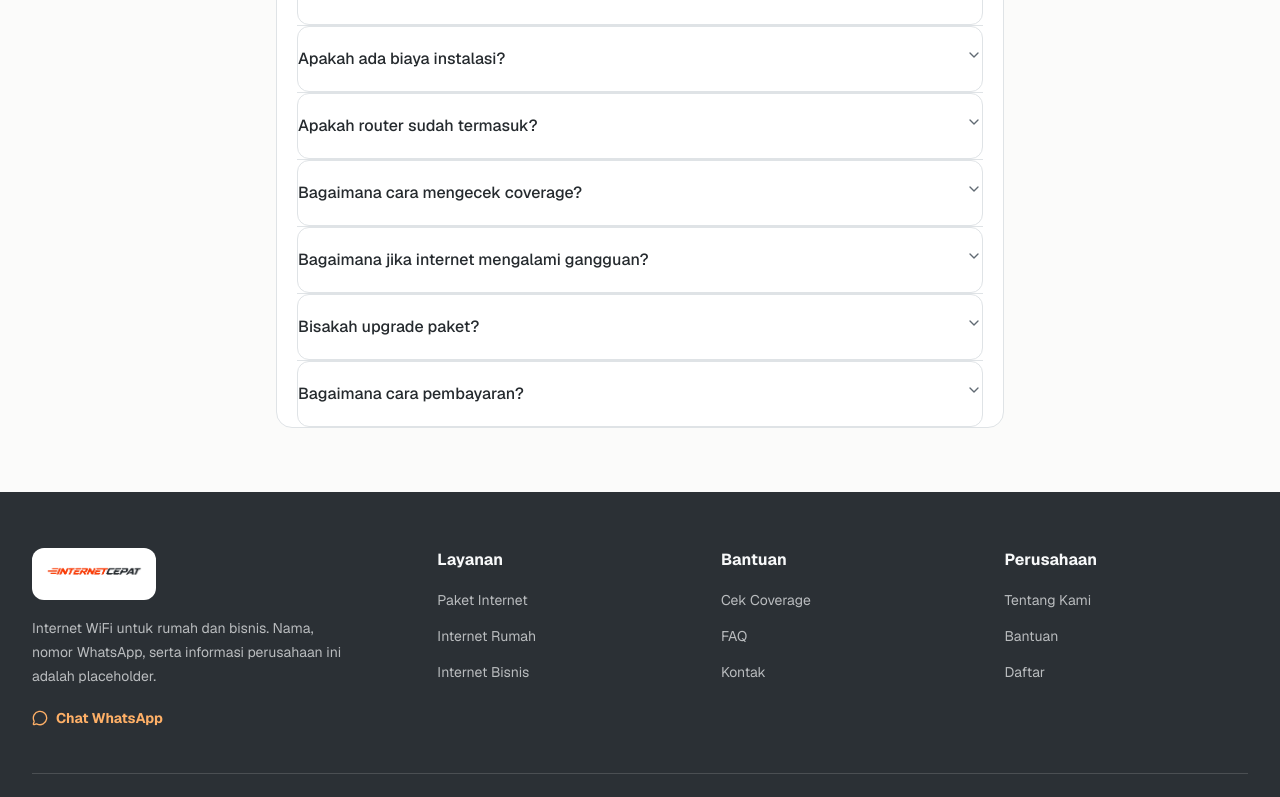
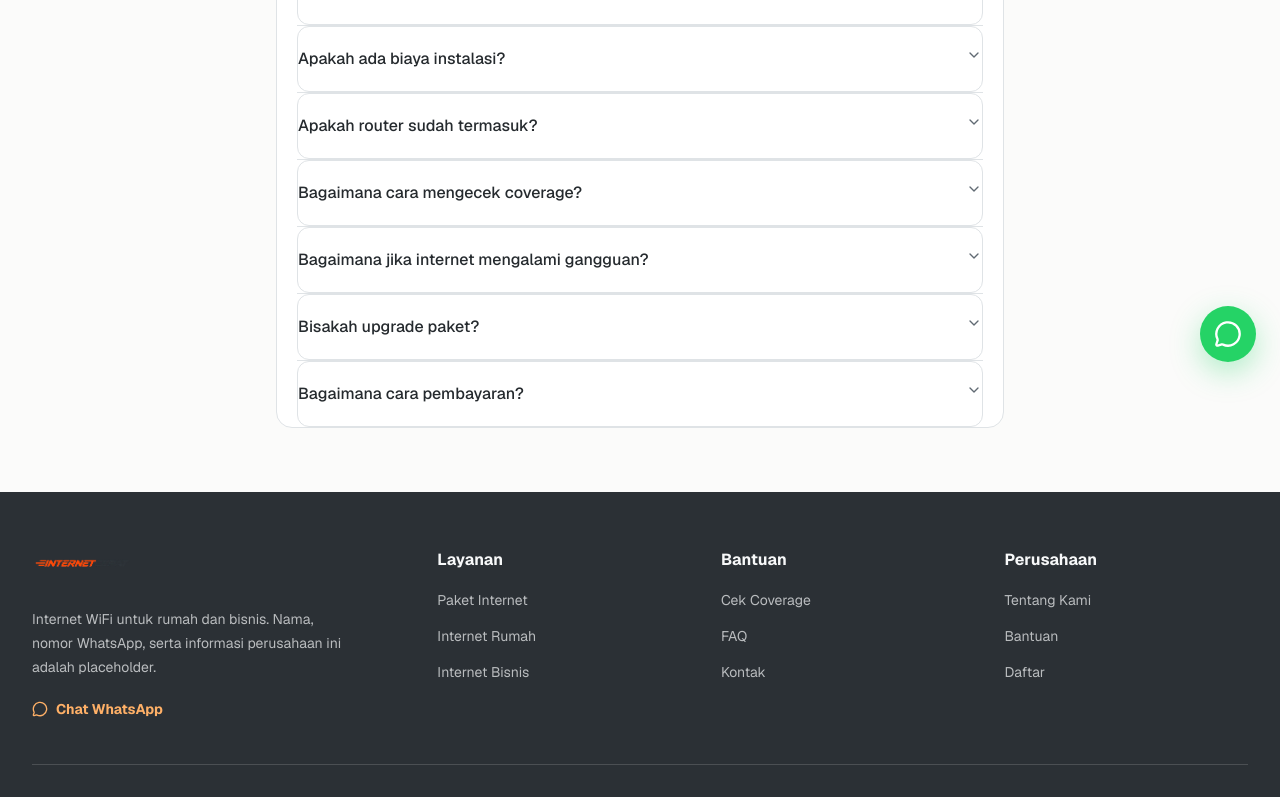
Before and after one commit to Rydhlnst/juliantnet, a Next.js app: page /faq in a window 1280 px wide. Shown: the part 414-1211 px from the top of the page. Built offline with nearby package versions, Linux system fonts and the light colour scheme.

Commit message:
Add branded imagery and WhatsApp contact button

```diff
--- a/app/layout.tsx
+++ b/app/layout.tsx
@@ -1,6 +1,7 @@
 import type { Metadata } from "next"
 import { Geist } from "next/font/google"
 import "./globals.css"
+import { FloatingWhatsapp } from "@/components/floating-whatsapp"
 
 const geist = Geist({ variable: "--font-geist", subsets: ["latin"] })
 
@@ -13,5 +14,5 @@ export const metadata: Metadata = {
 }
 
 export default function RootLayout({ children }: LayoutProps<"/">) {
-  return <html lang="id" className={`${geist.variable} scroll-smooth`}><body>{children}</body></html>
+  return <html lang="id" className={`${geist.variable} scroll-smooth`}><body>{children}<FloatingWhatsapp /></body></html>
 }
--- a/app/page.tsx
+++ b/app/page.tsx
@@ -55,9 +55,9 @@ export default function Home() {
       <section className="border-b border-border/70 bg-white"><div className="mx-auto grid max-w-7xl grid-cols-2 divide-x divide-y divide-border/70 px-5 sm:grid-cols-4 lg:px-8">{["Statistik pelanggan", "Uptime jaringan", "Dukungan pelanggan", "Informasi layanan"].map((item) => <div key={item} className="px-4 py-6 sm:px-6"><p className="text-sm font-black text-primary">—</p><p className="mt-1 text-sm font-medium text-muted-foreground">{item}<br />menunggu data resmi</p></div>)}</div></section>
       <section id="paket" className="mx-auto max-w-7xl px-5 py-20 lg:px-8"><div className="flex flex-col justify-between gap-6 md:flex-row md:items-end"><SectionHeading eyebrow="Paket internet" title="Pilih kecepatan yang cocok untuk kamu" description="Harga ditampilkan sebagai placeholder sampai detail komersial disediakan. Paket mudah dibandingkan dari jumlah perangkat dan aktivitasnya." /><Link className="font-bold text-primary hover:underline" href="/paket-internet">Bandingkan semua paket →</Link></div><div className="mt-10 grid gap-5 md:grid-cols-2 xl:grid-cols-4">{plans.map((plan) => <PlanCard key={plan.name} plan={plan} />)}</div></section>
       <section className="bg-secondary py-20 text-secondary-foreground"><div className="mx-auto grid max-w-7xl gap-10 px-5 lg:grid-cols-[.85fr_1.15fr] lg:px-8"><SectionHeading eyebrow="Pilih dengan jelas" title="Berapa Mbps yang kamu butuhkan?" description="Cocokkan aktivitas utama dengan kapasitas yang paling nyaman." /><div className="grid gap-px overflow-hidden rounded-2xl bg-white/20 sm:grid-cols-2">{plans.map((plan) => <div key={plan.name} className="bg-secondary p-6"><p className="text-3xl font-black text-accent">{plan.speed}</p><h3 className="mt-4 text-lg font-bold">{plan.name}</h3><p className="mt-2 text-sm leading-6 text-secondary-foreground/70">{plan.description}</p></div>)}</div></div></section>
-      <section className="mx-auto max-w-7xl px-5 py-20 lg:px-8"><div className="grid gap-10 lg:grid-cols-[1fr_.92fr] lg:items-center"><div className="relative min-h-105 overflow-hidden rounded-[2rem]"><Image src="https://images.unsplash.com/photo-1593642532400-2682810df593?auto=format&fit=crop&w=1400&q=85" alt="Seseorang bekerja menggunakan laptop di rumah" fill sizes="(max-width: 1024px) 100vw, 55vw" className="object-cover" /></div><div><SectionHeading eyebrow="Untuk keseharian" title="Internet yang mengikuti keseharianmu" description="Koneksi yang baik terasa ketika semua aktivitas di rumah berjalan lancar." /><div className="mt-7 grid gap-5 sm:grid-cols-2">{useCases.map(({ icon: Icon, title, description }) => <div key={title}><Icon className="size-5 text-primary" /><h3 className="mt-3 font-bold">{title}</h3><p className="mt-1 text-sm leading-6 text-muted-foreground">{description}</p></div>)}</div></div></div></section>
+      <section className="mx-auto max-w-7xl px-5 py-20 lg:px-8"><div className="grid gap-10 lg:grid-cols-[1fr_.92fr] lg:items-center"><div className="relative min-h-105 overflow-hidden rounded-[2rem]"><Image src="/brand/internet-cepat-workspace.png" alt="Maskot Internet Cepat bekerja di depan laptop dalam ruang data center" fill sizes="(max-width: 1024px) 100vw, 55vw" className="object-cover" /></div><div><SectionHeading eyebrow="Untuk keseharian" title="Internet yang mengikuti keseharianmu" description="Koneksi yang baik terasa ketika semua aktivitas di rumah berjalan lancar." /><div className="mt-7 grid gap-5 sm:grid-cols-2">{useCases.map(({ icon: Icon, title, description }) => <div key={title}><Icon className="size-5 text-primary" /><h3 className="mt-3 font-bold">{title}</h3><p className="mt-1 text-sm leading-6 text-muted-foreground">{description}</p></div>)}</div></div></div></section>
       <section className="bg-muted/60 py-20"><div className="mx-auto max-w-7xl px-5 lg:px-8"><SectionHeading eyebrow="Kenapa Internet Cepat?" title="Sederhana untuk dipilih. Nyaman untuk dipakai." description="Dari cek coverage sampai internet aktif, informasi penting dibuat mudah ditemukan." /><div className="mt-10 grid gap-x-10 gap-y-8 md:grid-cols-2 lg:grid-cols-3">{benefits.map(({ icon: Icon, title, text }) => <div key={title} className="border-t border-border/70 pt-5"><Icon className="size-5 text-primary" /><h3 className="mt-4 font-bold">{title}</h3><p className="mt-2 text-sm leading-6 text-muted-foreground">{text}</p></div>)}</div></div></section>
-      <section className="mx-auto max-w-7xl px-5 py-20 lg:px-8"><div className="overflow-hidden rounded-[2rem] bg-primary text-primary-foreground"><div className="grid lg:grid-cols-2"><div className="p-8 sm:p-12"><p className="text-sm font-black tracking-[0.16em] text-accent uppercase">Infrastruktur</p><h2 className="mt-4 text-3xl font-black tracking-tight sm:text-4xl">Jaringan yang dibangun untuk tetap stabil.</h2><p className="mt-5 max-w-md leading-7 text-primary-foreground/75">Fiber, perangkat jaringan, dan instalasi profesional adalah bagian dari pengalaman yang perlu kami jelaskan secara transparan.</p><ul className="mt-7 space-y-3 text-sm font-semibold">{["Penjadwalan instalasi yang dikonfirmasi", "Panduan perangkat saat pemasangan", "Dukungan saat membutuhkan bantuan"].map((item) => <li key={item} className="flex gap-2"><Check className="size-5 text-accent" />{item}</li>)}</ul></div><div className="relative min-h-85"><Image src="https://images.unsplash.com/photo-1558494949-ef010cbdcc31?auto=format&fit=crop&w=1400&q=85" alt="Perangkat infrastruktur jaringan" fill sizes="(max-width: 1024px) 100vw, 50vw" className="object-cover" /></div></div></div></section>
+      <section className="mx-auto max-w-7xl px-5 py-20 lg:px-8"><div className="overflow-hidden rounded-[2rem] bg-primary text-primary-foreground"><div className="grid lg:grid-cols-2"><div className="p-8 sm:p-12"><p className="text-sm font-black tracking-[0.16em] text-accent uppercase">Infrastruktur</p><h2 className="mt-4 text-3xl font-black tracking-tight sm:text-4xl">Jaringan yang dibangun untuk tetap stabil.</h2><p className="mt-5 max-w-md leading-7 text-primary-foreground/75">Fiber, perangkat jaringan, dan instalasi profesional adalah bagian dari pengalaman yang perlu kami jelaskan secara transparan.</p><ul className="mt-7 space-y-3 text-sm font-semibold">{["Penjadwalan instalasi yang dikonfirmasi", "Panduan perangkat saat pemasangan", "Dukungan saat membutuhkan bantuan"].map((item) => <li key={item} className="flex gap-2"><Check className="size-5 text-accent" />{item}</li>)}</ul></div><div className="relative min-h-85"><Image src="/brand/internet-cepat-infrastructure.png" alt="Maskot Internet Cepat di ruang server dengan infrastruktur jaringan" fill sizes="(max-width: 1024px) 100vw, 50vw" className="object-cover" /></div></div></div></section>
       <section className="bg-muted/60 py-20"><div className="mx-auto max-w-7xl px-5 lg:px-8"><SectionHeading eyebrow="Cara mulai" title="Mulai internetan dalam beberapa langkah" /><ol className="mt-10 grid gap-6 md:grid-cols-5">{["Cek Coverage", "Pilih Paket", "Konfirmasi Data", "Teknisi Datang", "WiFi Aktif"].map((step, index) => <li key={step} className="border-t-2 border-primary/70 pt-4"><span className="text-sm font-black text-primary">0{index + 1}</span><p className="mt-3 font-bold">{step}</p></li>)}</ol></div></section>
       <section className="mx-auto max-w-7xl px-5 py-20 lg:px-8"><div className="grid gap-10 rounded-[2rem] bg-secondary p-8 text-secondary-foreground sm:p-12 lg:grid-cols-[1fr_.75fr] lg:items-center"><div><p className="text-sm font-black tracking-[0.16em] text-accent uppercase">Untuk usaha kecil</p><h2 className="mt-4 text-3xl font-black tracking-tight">Internet untuk bisnis yang tetap fokus pada kebutuhan harian.</h2><p className="mt-4 max-w-xl leading-7 text-secondary-foreground/70">Untuk kafe, toko, kantor kecil, workshop, dan restoran—tanpa mengubahnya menjadi paket enterprise yang rumit.</p><Link className="mt-7 inline-flex items-center gap-2 font-bold text-accent hover:underline" href="/internet-bisnis">Lihat Internet Bisnis <ArrowRight className="size-4" /></Link></div><Card className="border-0 bg-background py-6 text-foreground shadow-none"><CardContent className="space-y-4 px-6"><Store className="size-7 text-primary" /><h3 className="text-xl font-black">Mulai dari lokasi bisnis Anda</h3><p className="text-sm leading-6 text-muted-foreground">Cek dulu apakah jaringan tersedia, lalu diskusikan kebutuhan perangkat dan operasional bersama tim kami.</p></CardContent></Card></div></section>
       <section className="mx-auto max-w-7xl px-5 py-20 lg:px-8"><div className="grid gap-10 lg:grid-cols-[.8fr_1.2fr]"><SectionHeading eyebrow="FAQ" title="Jawaban sebelum kamu mulai" description="Informasi berikut perlu diselaraskan dengan kebijakan layanan sebenarnya." /><Accordion className="rounded-2xl border border-border/70 bg-white px-5" multiple>{faqs.map(([question, answer]) => <AccordionItem key={question} value={question}><AccordionTrigger className="py-5 text-base no-underline hover:no-underline">{question}</AccordionTrigger><AccordionContent className="leading-7 text-muted-foreground">{answer}</AccordionContent></AccordionItem>)}</Accordion></div></section>
--- /dev/null
+++ b/components/floating-whatsapp.tsx
@@ -0,0 +1,16 @@
+import { MessageCircle } from "lucide-react"
+
+import { whatsappUrl } from "@/lib/site"
+
+export function FloatingWhatsapp() {
+  return <a
+    href={whatsappUrl("Halo Internet Cepat, saya ingin bertanya tentang pemasangan WiFi.")}
+    target="_blank"
+    rel="noreferrer"
+    aria-label="Chat WhatsApp dengan Internet Cepat"
+    className="fixed right-4 bottom-4 z-50 inline-flex size-14 items-center justify-center rounded-full bg-[#25D366] text-white shadow-[0_10px_30px_rgba(37,211,102,0.35)] transition hover:scale-105 hover:bg-[#1fbd5b] focus-visible:outline-none focus-visible:ring-4 focus-visible:ring-[#25D366]/30 sm:right-6 sm:bottom-6"
+  >
+    <MessageCircle className="size-7" aria-hidden="true" />
+    <span className="sr-only">Chat WhatsApp</span>
+  </a>
+}
--- a/components/site-footer.tsx
+++ b/components/site-footer.tsx
@@ -7,5 +7,5 @@ import { site, whatsappUrl } from "@/lib/site"
 
 export function SiteFooter() {
   const links = [["Layanan", [["Paket Internet", "/paket-internet"], ["Internet Rumah", "/internet-rumah"], ["Internet Bisnis", "/internet-bisnis"]]], ["Bantuan", [["Cek Coverage", "/cek-coverage"], ["FAQ", "/faq"], ["Kontak", "/kontak"]]], ["Perusahaan", [["Tentang Kami", "/tentang"], ["Bantuan", "/bantuan"], ["Daftar", "/daftar"]]]] as const
-  return <footer className="bg-secondary text-secondary-foreground"><div className="mx-auto max-w-7xl px-5 py-14 lg:px-8"><div className="grid gap-10 md:grid-cols-[1.5fr_repeat(3,1fr)]"><div><Link href="/" className="inline-flex rounded-lg bg-white px-3 py-2" aria-label="Internet Cepat beranda"><Image src="/brand/internet-cepat-wordmark.png" alt="Internet Cepat" width={220} height={79} className="h-8 w-auto max-w-[12rem] object-contain sm:h-9" /></Link><p className="mt-4 max-w-xs text-sm leading-6 text-secondary-foreground/70">Internet WiFi untuk rumah dan bisnis. Nama, nomor WhatsApp, serta informasi perusahaan ini adalah placeholder.</p><a className="mt-5 inline-flex items-center gap-2 text-sm font-bold text-accent" href={whatsappUrl("Halo Internet Cepat, saya ingin bertanya tentang pemasangan WiFi.")} target="_blank" rel="noreferrer"><MessageCircle className="size-4" />Chat WhatsApp</a></div>{links.map(([title, items]) => <div key={title}><h2 className="font-bold">{title}</h2><ul className="mt-4 space-y-3">{items.map(([label, href]) => <li key={href}><Link className="text-sm text-secondary-foreground/70 hover:text-accent" href={href}>{label}</Link></li>)}</ul></div>)}</div><Separator className="my-10 bg-white/15" /><p className="text-sm text-secondary-foreground/60">© {new Date().getFullYear()} {site.name}. Semua hak dilindungi.</p></div></footer>
+  return <footer className="bg-secondary text-secondary-foreground"><div className="mx-auto max-w-7xl px-5 py-14 lg:px-8"><div className="grid gap-10 md:grid-cols-[1.5fr_repeat(3,1fr)]"><div><Link href="/" className="inline-flex" aria-label="Internet Cepat beranda"><Image src="/brand/internet-cepat-wordmark.png" alt="Internet Cepat" width={220} height={79} className="h-8 w-auto max-w-[12rem] object-contain brightness-125 sm:h-9" /></Link><p className="mt-4 max-w-xs text-sm leading-6 text-secondary-foreground/70">Internet WiFi untuk rumah dan bisnis. Nama, nomor WhatsApp, serta informasi perusahaan ini adalah placeholder.</p><a className="mt-5 inline-flex items-center gap-2 text-sm font-bold text-accent" href={whatsappUrl("Halo Internet Cepat, saya ingin bertanya tentang pemasangan WiFi.")} target="_blank" rel="noreferrer"><MessageCircle className="size-4" />Chat WhatsApp</a></div>{links.map(([title, items]) => <div key={title}><h2 className="font-bold">{title}</h2><ul className="mt-4 space-y-3">{items.map(([label, href]) => <li key={href}><Link className="text-sm text-secondary-foreground/70 hover:text-accent" href={href}>{label}</Link></li>)}</ul></div>)}</div><Separator className="my-10 bg-white/15" /><p className="text-sm text-secondary-foreground/60">© {new Date().getFullYear()} {site.name}. Semua hak dilindungi.</p></div></footer>
 }
```
Also changed, not shown: 2 other files (tests, documents, lock files or other folders).
